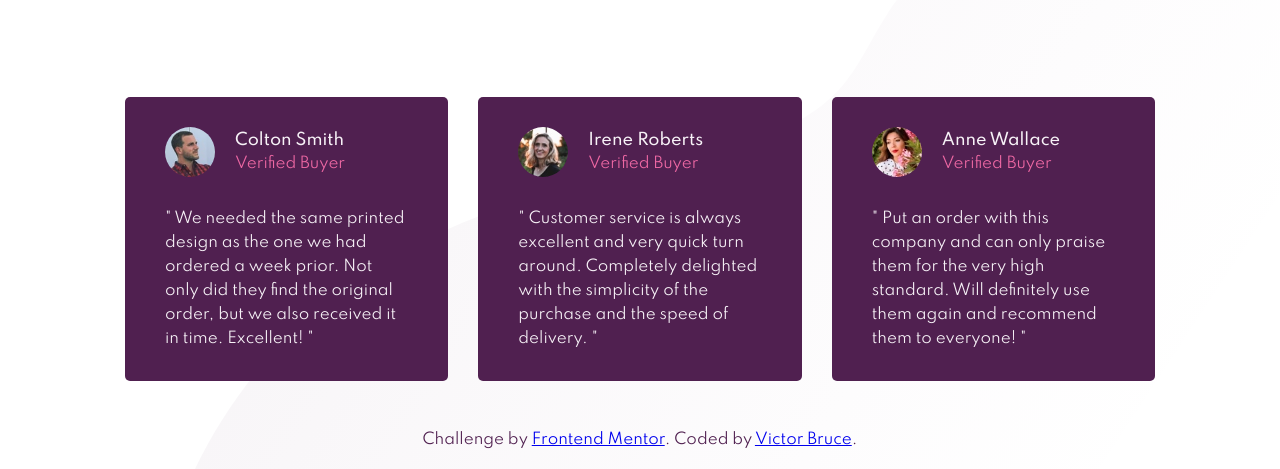
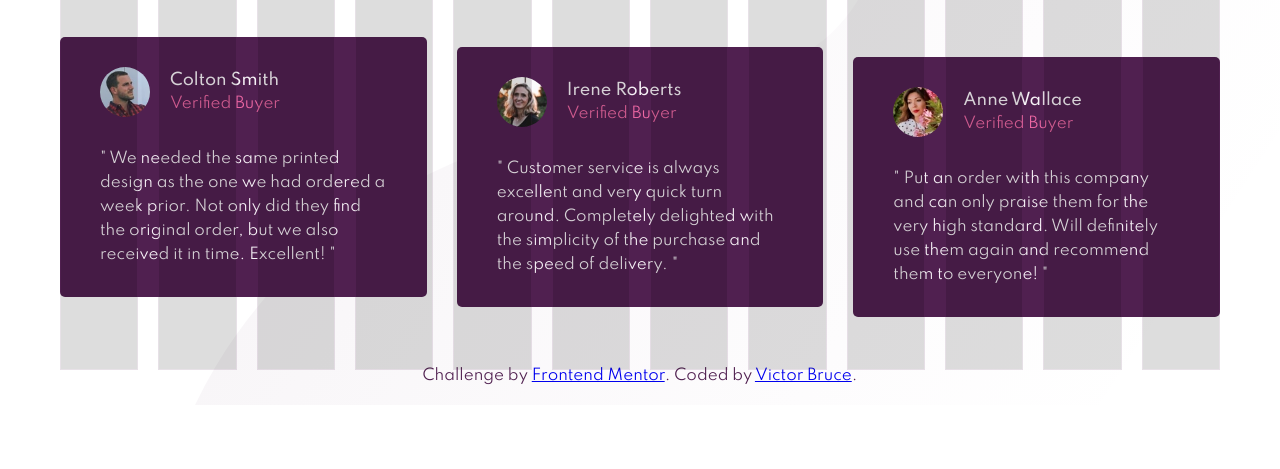
Before and after one commit to victorbruce/portfolio-figma, a website: page index.html in a window 1280 px wide. Shown: the part 430-899 px from the top of the page. After the commit the page ends 835 px from the top, so only its background shows below. Drawn offline with Linux system fonts and the light colour scheme.

Commit message:
update: set max-width to home container

```diff
--- a/sass/pages/_home.scss
+++ b/sass/pages/_home.scss
@@ -3,9 +3,9 @@
   grid-template-columns: repeat(12, 1fr);
   column-gap: 2rem;
   grid-template-areas:
-    ". sp sp sp sp sp sp sp sp sp sp ."
-    ". rw rw rw rw rw rw rw rw rw rw ."
-    ". at at at at at at at at at at .";
+    "sp sp sp sp sp sp sp sp sp sp sp sp"
+    "rw rw rw rw rw rw rw rw rw rw rw rw"
+    "at at at at at at at at at at at at";
 
   @include respond(tablet) {
     grid-template-columns: repeat(4, 1fr);
@@ -26,6 +26,8 @@
 
   position: relative;
   padding: 10rem 2rem 0 2rem;
+  max-width: 1200px;
+  margin: 0 auto;
 }
 
 /* For development purposes, displays a grid on my screen */
@@ -38,8 +40,8 @@
   background: transparent;
   padding: 0 2rem;
 
-  display: none;
-  // display: grid;
+  // display: none;
+  display: grid;
   grid-template-columns: repeat(12, 1fr);
   grid-auto-rows: minmax(100%, auto);
   column-gap: 2rem;
```
Also changed, not shown: css/style.css.
